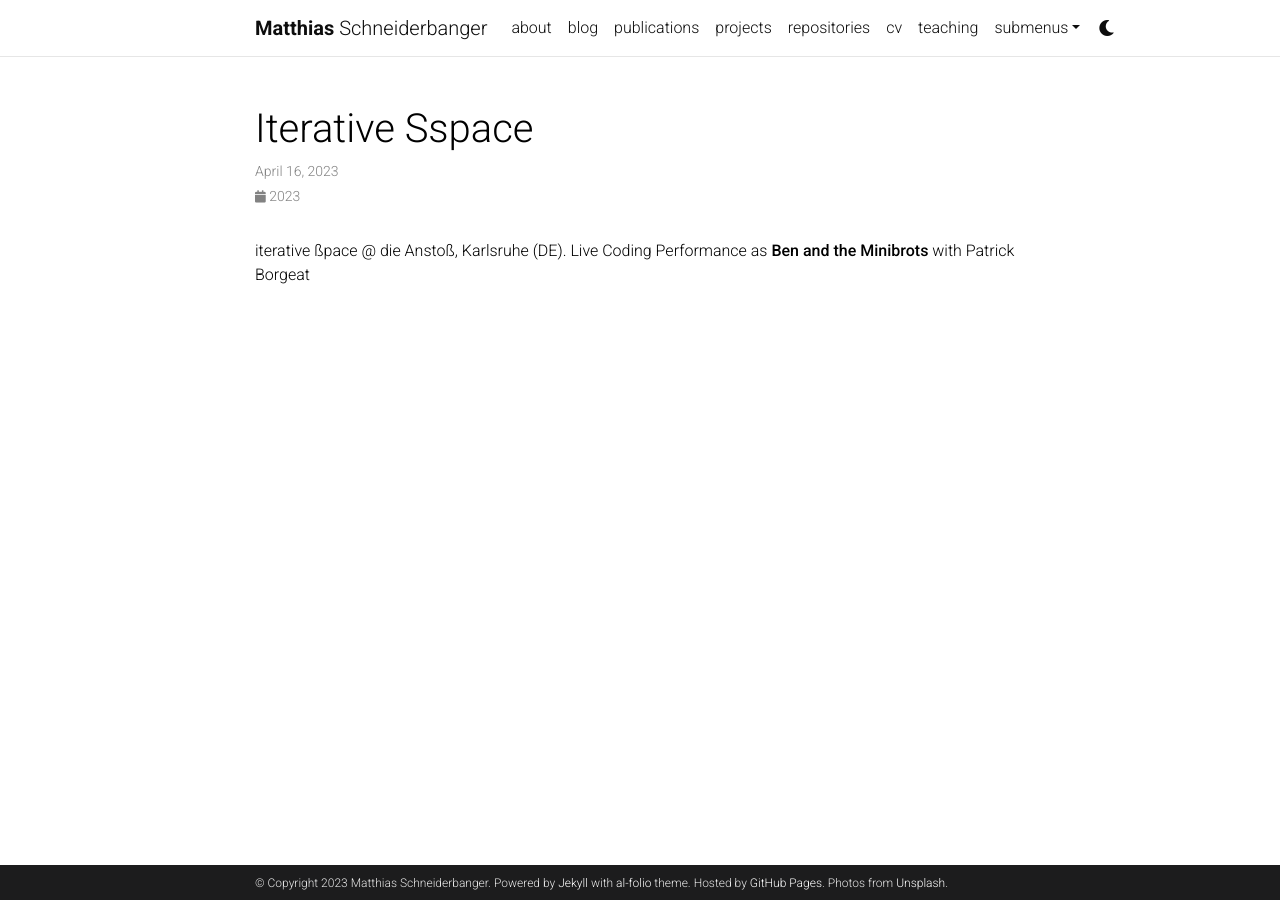
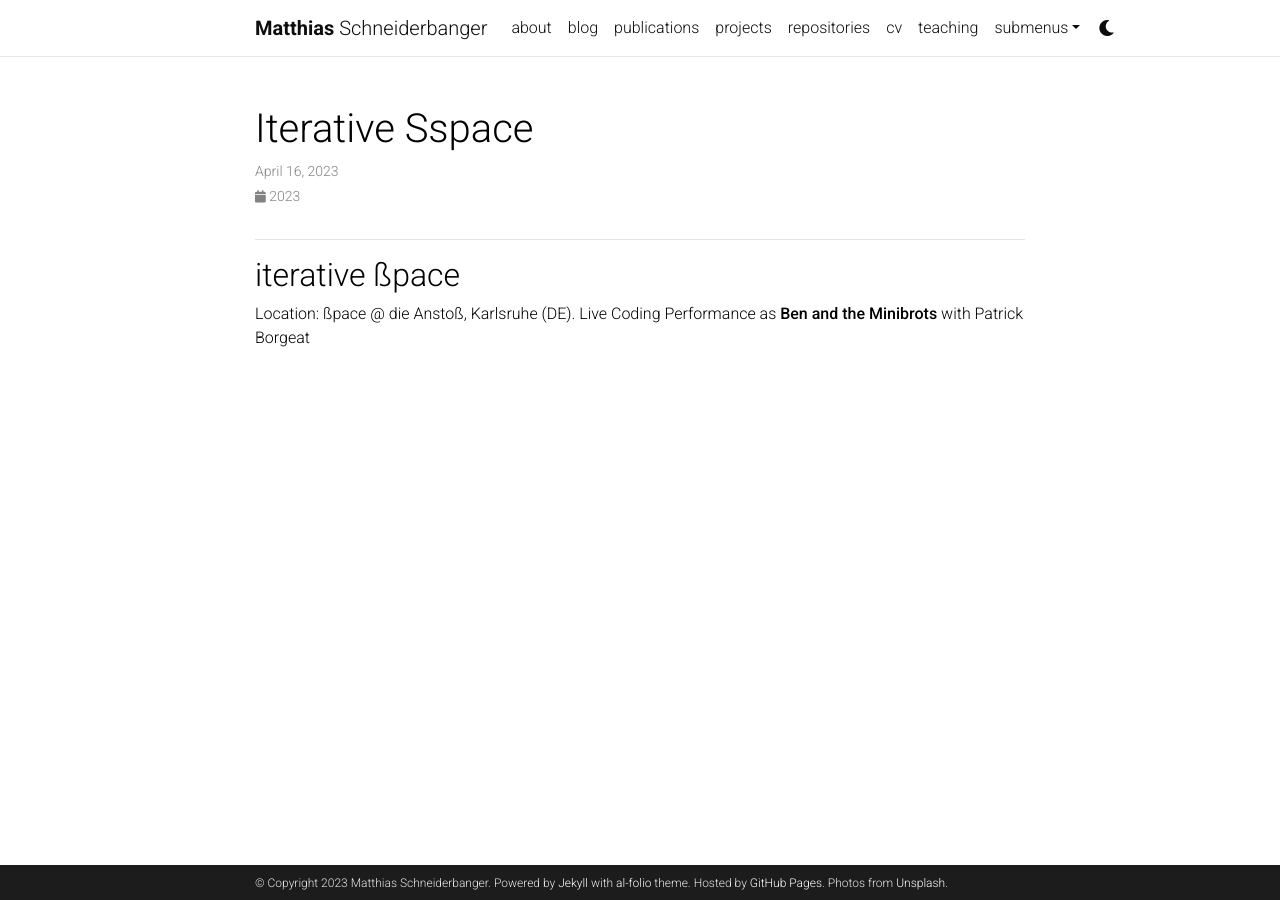
Before and after one commit to DSastre/dsastre.github.io, a Jekyll site: the page built from _news/23-16-04-iterative-sspace.md, in a window 1280 px wide. Built offline with Jekyll 4.4.1, drawn with Linux system fonts in a browser that asks for light colours; comment, search, counter and statistics services are not loaded; a style sheet for code colours, icons or effects is not loaded.

Commit message:
experimenting with dates layout

```diff
--- a/_news/23-16-04-iterative-sspace.md
+++ b/_news/23-16-04-iterative-sspace.md
@@ -4,5 +4,6 @@ date: 2023-04-16 15:59:00-0400
 inline: true
 related_posts: false
 ---
-
-iterative ßpace @ die Anstoß, Karlsruhe (DE). Live Coding Performance as **Ben and the Minibrots** with Patrick Borgeat
+***
+## iterative ßpace
+Location: ßpace @ die Anstoß, Karlsruhe (DE). Live Coding Performance as **Ben and the Minibrots** with Patrick Borgeat
```
Also changed, not shown: _news/23-02-10-zkm.md (+3 -2 lines), _news/23-28-04-are.md (+3 -2 lines), _news/23-30-04-are.md (+3 -2 lines).
